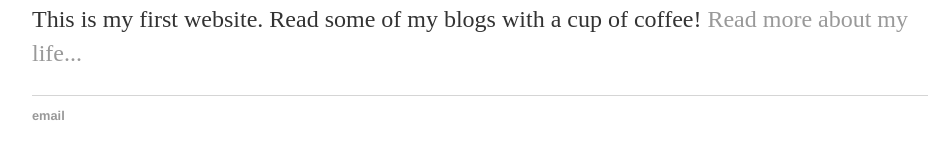
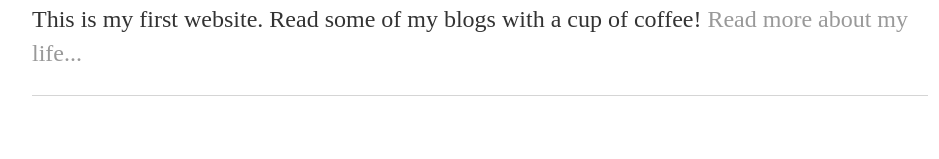
Before and after one commit to johnsungholee/johnsungholee.github.io, a Jekyll site: the page built from index.html, in a window 1280 px wide. Shown: the part 194-353 px from the top of the page, without its empty margins (160-1099 px from the left). Built offline with Jekyll 4.4.1, drawn with Linux system fonts in a browser that asks for light colours.

Commit message:
Update default.html

```diff
--- a/_layouts/default.html
+++ b/_layouts/default.html
@@ -20,9 +20,7 @@
 
 			</div><!-- /.container -->
 			<footer>
-	    		<ul>
-	        		<li><a href="mailto:hankquinlanhub@gmail.com">email</a></li>
-				</ul>
+
 			</footer>
 		</body>
 	</html>
```
